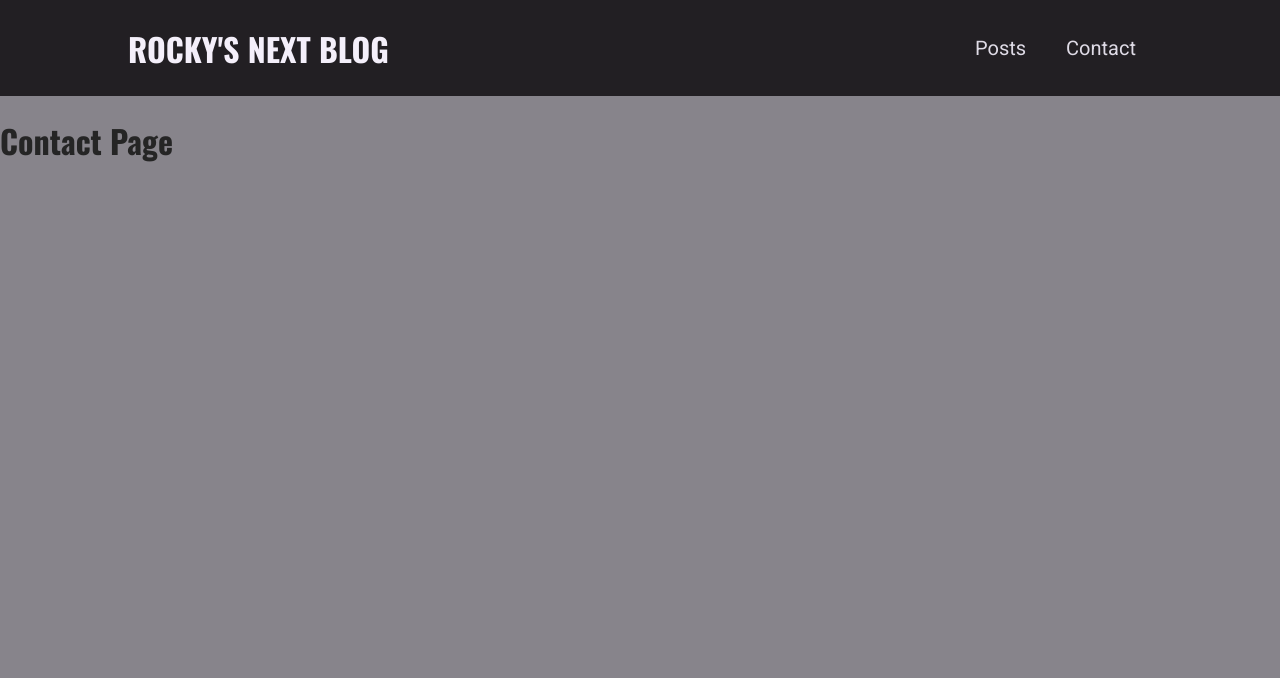
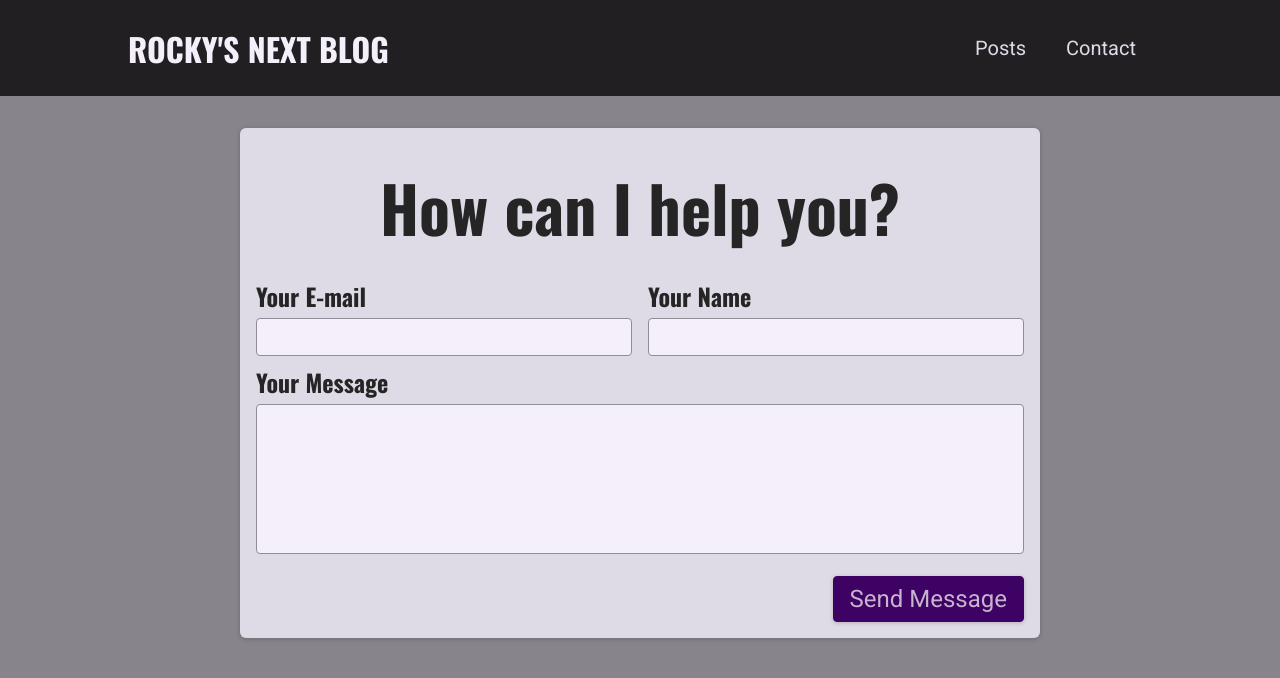
Before and after one commit to cloki0610/next-blog, a Next.js app: page /contact in a window 1280 px wide. Shown: the top 678 px of the page. Built offline with nearby package versions, Linux system fonts and the light colour scheme.

Commit message:
Add contact form component

```diff
--- /dev/null
+++ b/components/contact/contact-form.js
@@ -0,0 +1,30 @@
+import classes from "./contact-form.module.css";
+
+const ContactForm = () => {
+    return (
+        <section className={classes.contact}>
+            <h1>How can I help you?</h1>
+            <form className={classes.form}>
+                <div className={classes.controls}>
+                    <div className={classes.control}>
+                        <label htmlFor="email">Your E-mail</label>
+                        <input type="email" id="email" required />
+                    </div>
+                    <div className={classes.control}>
+                        <label htmlFor="name">Your Name</label>
+                        <input type="text" id="name" required />
+                    </div>
+                </div>
+                <div className={classes.control}>
+                    <label htmlFor="message">Your Message</label>
+                    <textarea id="message" rows="5" />
+                </div>
+                <div className={classes.actions}>
+                    <button>Send Message</button>
+                </div>
+            </form>
+        </section>
+    );
+};
+
+export default ContactForm;
--- /dev/null
+++ b/components/contact/contact-form.module.css
@@ -0,0 +1,73 @@
+.contact {
+  margin: var(--size-8) auto;
+  border-radius: 6px;
+  background-color: var(--color-grey-100);
+  width: 90%;
+  max-width: 50rem;
+  padding: var(--size-4);
+  box-shadow: 0 1px 4px rgba(0, 0, 0, 0.2);
+  font-size: var(--size-6);
+}
+
+.contact h1 {
+  font-size: var(--size-8);
+  margin: var(--size-4) 0;
+  text-align: left;
+}
+
+.form label {
+  display: block;
+  font-family: "Oswald", sans-serif;
+  font-weight: bold;
+  margin: var(--size-2) 0 var(--size-1) 0;
+}
+
+.form input,
+.form textarea {
+  font: inherit;
+  padding: var(--size-1);
+  border-radius: 4px;
+  width: 100%;
+  border: 1px solid var(--color-grey-400);
+  background-color: var(--color-grey-50);
+  resize: none;
+}
+
+.controls {
+  display: flex;
+  column-gap: 1rem;
+  flex-wrap: wrap;
+}
+
+.control {
+  flex: 1;
+  min-width: 10rem;
+}
+
+.actions {
+  margin-top: var(--size-4);
+  text-align: right;
+}
+
+.form button {
+  font: inherit;
+  cursor: pointer;
+  background-color: var(--color-primary-700);
+  border: 1px solid var(--color-primary-700);
+  padding: var(--size-2) var(--size-4);
+  border-radius: 4px;
+  color: var(--color-primary-50);
+  box-shadow: 0 1px 4px rgba(0, 0, 0, 0.2);
+}
+
+.form button:hover {
+  background-color: var(--color-primary-500);
+  border-color: var(--color-primary-500);
+}
+
+@media (min-width: 768px) {
+  .contact h1 {
+    font-size: var(--size-16);
+    text-align: center;
+  }
+}
--- a/pages/contact.js
+++ b/pages/contact.js
@@ -1,5 +1,7 @@
+import ContactForm from "../components/contact/contact-form";
+
 const ContactPage = () => {
-    return <h1>Contact Page</h1>
+    return <ContactForm />
 };
 
 export default ContactPage;
```
